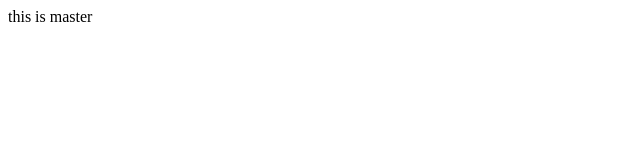
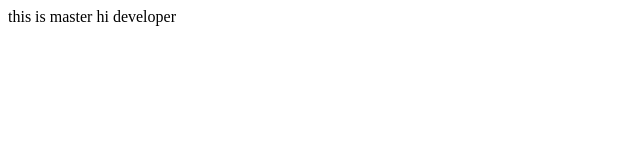
Before and after one commit to perch7250/group-project, a plain HTML site: page index.html in a window 1280 px wide. Shown: the whole page, without its empty margins (0-640 px from the left). Drawn offline with Linux system fonts and the light colour scheme.

Commit message:
develop branch에서 수정

```diff
--- a/index.html
+++ b/index.html
@@ -7,5 +7,7 @@
 </head>
 <body>
     this is master
+hi developer
+
 </body>
 </html>
```
